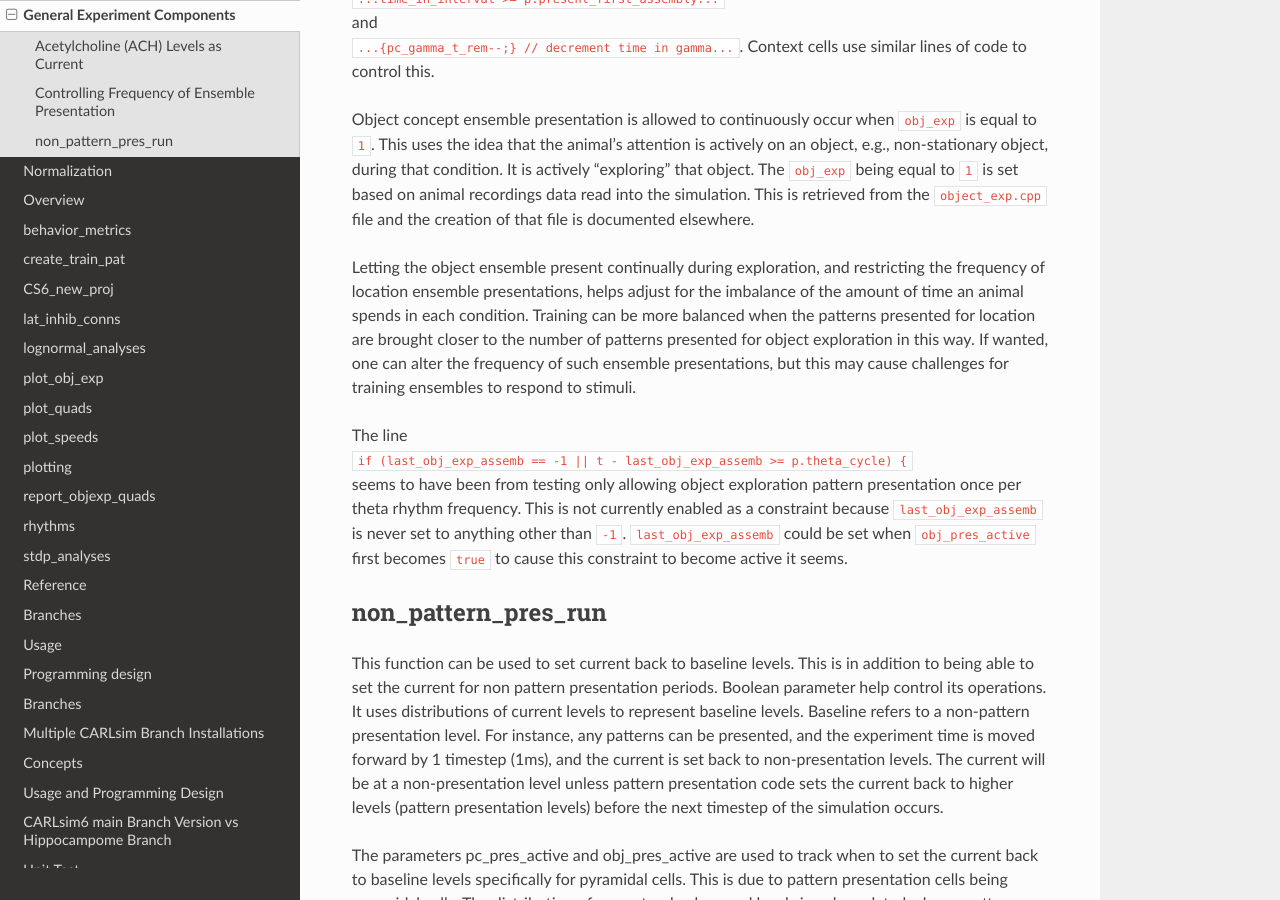
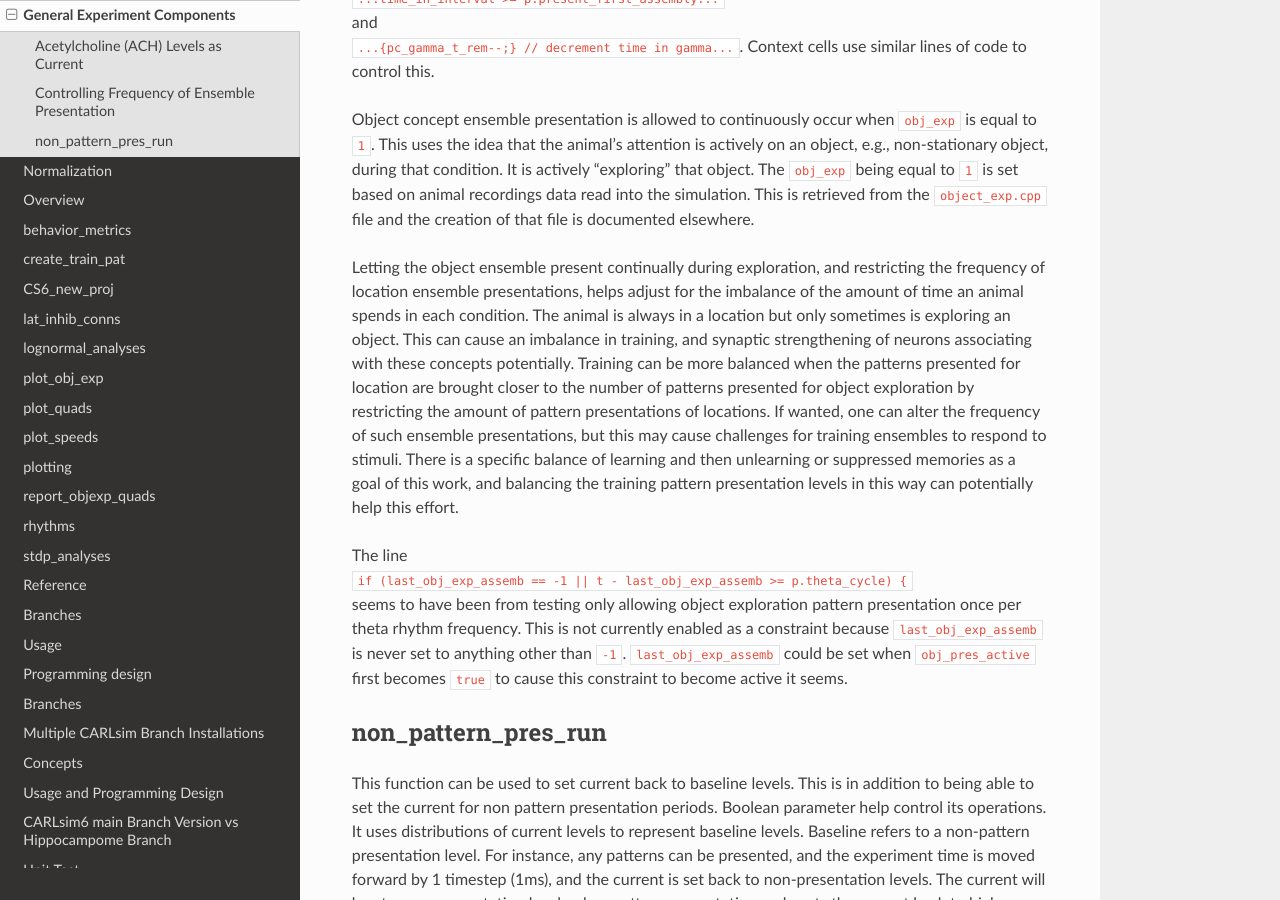
Before and after one commit to Hippocampome-Org/hco_dev_docs, a Sphinx documentation site: the page built from docs/oblomem/general_comp.md, in a window 1280 px wide and 900 px high, scrolled down 1106 px. Built offline with Sphinx 7.4.7 and the Read the Docs theme 3.1.0, drawn with Linux system fonts in a browser that asks for light colours.

Commit message:
added to documentation

```diff
--- a/docs/oblomem/general_comp.md
+++ b/docs/oblomem/general_comp.md
@@ -23,7 +23,7 @@ Context cells use similar lines of code to control this.
 
 Object concept ensemble presentation is allowed to continuously occur when `obj_exp` is equal to `1`. This uses the idea that the animal's attention is actively on an object, e.g., non-stationary object, during that condition. It is actively "exploring" that object. The `obj_exp` being equal to `1` is set based on animal recordings data read into the simulation. This is retrieved from the `object_exp.cpp` file and the creation of that file is documented elsewhere.
 
-Letting the object ensemble present continually during exploration, and restricting the frequency of location ensemble presentations, helps adjust for the imbalance of the amount of time an animal spends in each condition. Training can be more balanced when the patterns presented for location are brought closer to the number of patterns presented for object exploration in this way. If wanted, one can alter the frequency of such ensemble presentations, but this may cause challenges for training ensembles to respond to stimuli.
+Letting the object ensemble present continually during exploration, and restricting the frequency of location ensemble presentations, helps adjust for the imbalance of the amount of time an animal spends in each condition. The animal is always in a location but only sometimes is exploring an object. This can cause an imbalance in training, and synaptic strengthening of neurons associating with these concepts potentially. Training can be more balanced when the patterns presented for location are brought closer to the number of patterns presented for object exploration by restricting the amount of pattern presentations of locations. If wanted, one can alter the frequency of such ensemble presentations, but this may cause challenges for training ensembles to respond to stimuli. There is a specific balance of learning and then unlearning or suppressed memories as a goal of this work, and balancing the training pattern presentation levels in this way can potentially help this effort.
 
 The line
 <br>`if (last_obj_exp_assemb == -1 || t - last_obj_exp_assemb >= p.theta_cycle) {`
```
